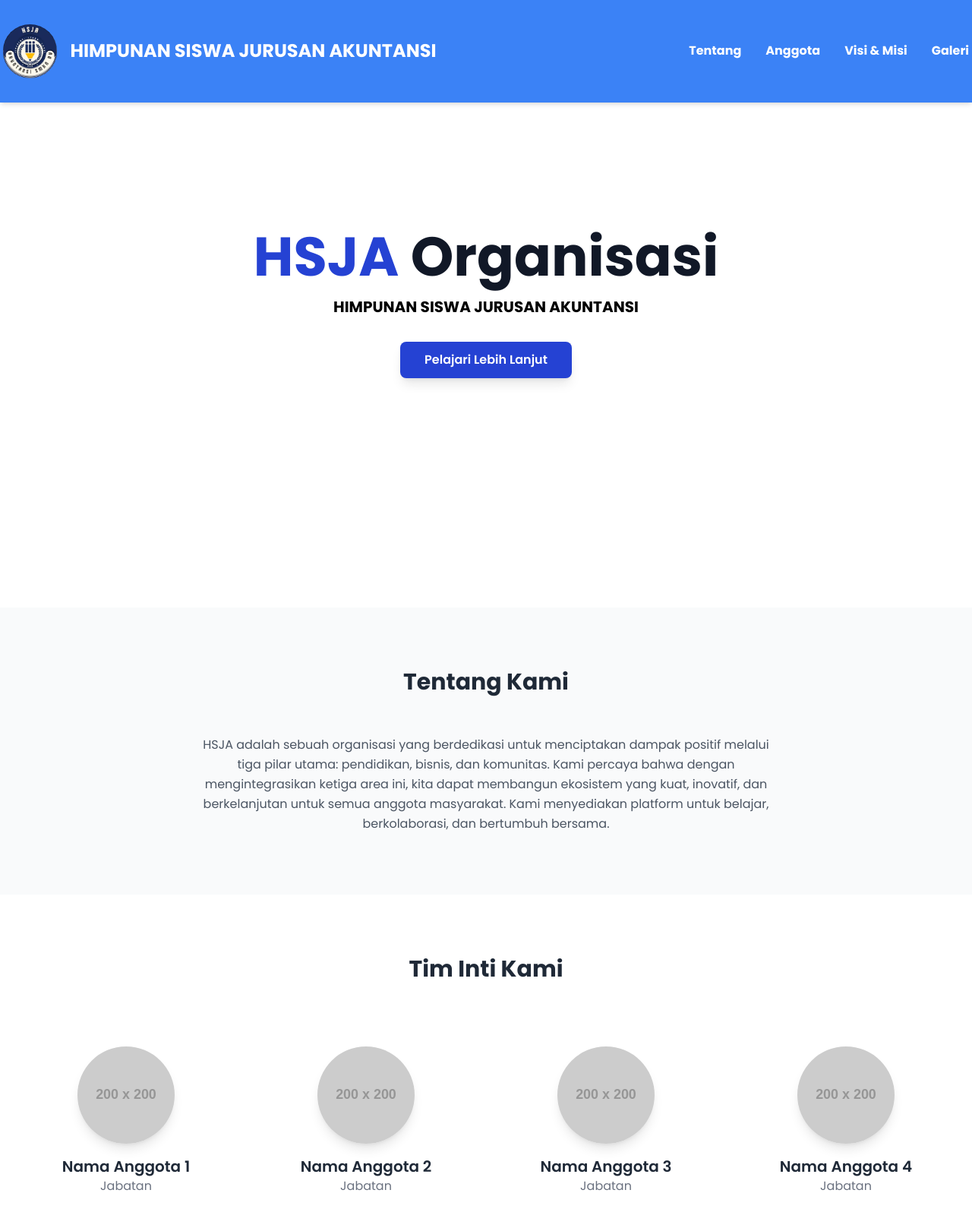
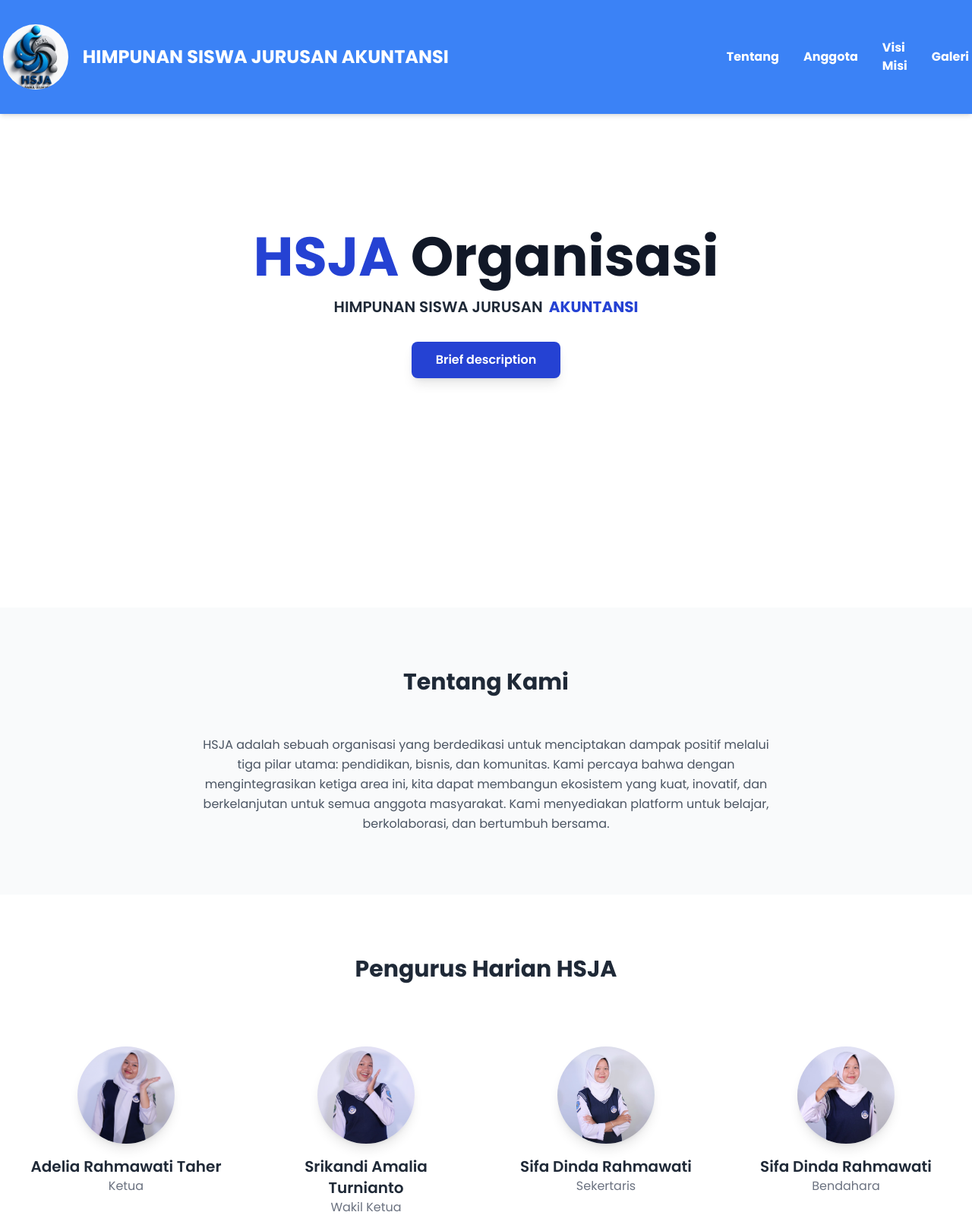
Before and after one commit to HsjpediA/HSJpedia, a plain HTML site: page index.html in a window 1280 px wide. Shown: the top 1621 px of the page at 76% size. Drawn offline with nearby package versions, Linux system fonts and the light colour scheme; placeholder pictures from the web are drawn by us.

Commit message:
Update index.html

```diff
--- a/index.html
+++ b/index.html
@@ -7,6 +7,12 @@
     <script src="https://cdn.tailwindcss.com"></script>
     <link rel="preconnect" href="https://fonts.googleapis.com" />
     <link rel="preconnect" href="https://fonts.gstatic.com" crossorigin />
+    <link
+      class="rounded-full"
+      rel="icon"
+      type="image/x-icon"
+      href="/Asset/LogoHsja-removebg-preview.png"
+    />
     <link
       href="https://fonts.googleapis.com/css2?family=Poppins:wght@400;600;700&display=swap"
       rel="stylesheet"
@@ -24,14 +30,18 @@
       .text-hsja-blue {
         color: rgb(37, 66, 211);
       }
-      .border-hsja-blue {
-        border-color: rgb(37, 66, 211);
+      .text-akuntansi-blue {
+        color: rgb(37, 66, 211) ;
+      }
+        .border-hsja-blue {
+          border-color: rgb(37, 66, 211);
       }
       .Profile {
         background-color: rgb(37, 66, 211);
+
         border-radius: 50%;
-        width: 8%;
-        height: 8%
+        width: 9%;
+        height: 9%
       }
       .hover-text-hsja-blue:hover {
         color: rgb(37, 66, 211);
@@ -58,6 +68,15 @@
         opacity: 1;
         transform: translateY(0);
       }
+
+      #beranda {
+        background-image: url();
+        background-size: cover;
+        background-position: center;
+        background-attachment: fixed;
+        background-repeat: no-repeat;
+
+      }
     </style>
   </head>
   <body class="bg-gray-50 text-gray-800">
@@ -67,26 +86,26 @@
       class="bg-blue-500 shadow-md fixed w-full top-0 z-50 transition-all duration-300"
     >
       <div class="container mx-auto px-1 py-4 bg-blue-500 flex justify-between items-center">
-        <div class="Logo_Title">
-        <img src="logoLamaHSJA.jpg" alt="" class="Profile">
-        <a href="#beranda" class="text-2xl  hover:text-2xl transition-all text-white font-bold text-hsja-blue">HIMPUNAN SISWA JURUSAN AKUNTANSI</a>
-          </div>
+        <div class="min-md:hidden Logo_Title">
+          <img src="Asset/LogoHsja.jpg" alt="" class="Profile">
+          <a href="#beranda" class="text-2xl  hover:text-2xl transition-all text-white font-bold text-hsja-blue">HIMPUNAN SISWA JURUSAN AKUNTANSI</a>
+        </div>
         <!-- Navigasi Desktop -->
         <nav class="hidden md:flex text-white font-bold space-x-8 items-center">
           <a
             href="#tentang"
-            class= "hover:text-hsja-white transition-colors"
+            class= "hover-text-hsja-blue transition-colors"
             >Tentang</a
           >
           <a
             href="#anggota"
-            class="hover:text-hsja-blue transition-colors"
+            class="hover-text-hsja-blue transition-colors"
             >Anggota</a
           >
           <a
             href="#visi-misi"
-            class=" hover:text-hsja-blue transition-colors"
-            >Visi & Misi</a
+            class="hover-text-hsja-blue transition-colors"
+            >Visi  Misi</a
           >
           <a
             href="#galeri"
@@ -123,7 +142,7 @@
           >Anggota</a
         >
         <a href="#visi-misi" class="block py-2 px-6 text-sm hover:bg-gray-100"
-          >Visi & Misi</a
+          >Visi  Misi</a
         >
         <a href="#galeri" class="block py-2 px-6 text-sm hover:bg-gray-100"
           >Galeri</a
@@ -137,21 +156,19 @@
         id="beranda"
         class="min-h-screen flex items-center justify-center bg-white"
       >
-        <div class="text-center px-4">
+        <div class="text-center px-4 ">
           <h1 class="text-5xl md:text-7xl font-bold text-gray-900">
             <span class="text-hsja-blue">HSJA</span> Organisasi
           </h1>
-          <div class="flex">
-          <p class="mt-4 text-lg md:text-xl hover: font-bold text-black max-w-2xl mx-auto">
-            HIMPUNAN SISWA JURUSAN AKUNTANSI
-          </p>
+          <div class="flex mt-4 text-lg md:text-xl justify-center">
+          <!-- <p class="mt-4 text-lg md:text-xl hover: font-bold text-black max-w-2xl mx-auto">
+            HIMPUNAN SISWA JURUSAN
+          </p> -->
+          <span class="pr-2 font-semibold">HIMPUNAN SISWA JURUSAN</span>
+          <span class="text-hsja-blue font-bold">AKUNTANSI</span>
           </div>
-          <a
-            href="#tentang"
-            class="mt-8 inline-block hsja-blue text-white font-semibold px-8 py-3 rounded-lg shadow-lg hover:opacity-90 transition-opacity"
-          >
-            Pelajari Lebih Lanjut
-          </a>
+          <a href="#tentang" class="mt-8 inline-block hsja-blue text-white font-semibold px-8 py-3 rounded-lg shadow-lg hover:font-extrabold hover:opacity-90 transition-opacity"
+          >Brief description</a>
         </div>
       </section>
 
@@ -174,48 +191,48 @@
       <!-- Section Anggota -->
       <section id="anggota" class="py-20 bg-white fade-in-section">
         <div class="container mx-auto px-6">
-          <h2 class="text-3xl font-bold text-center mb-4">Tim Inti Kami</h2>
+          <h2 class="text-3xl font-bold text-center mb-4">Pengurus Harian HSJA</h2>
           <div class="w-24 h-1 bg-hsja-blue mx-auto mb-12"></div>
-          <div class="grid grid-cols-1 sm:grid-cols-2 md:grid-cols-4 gap-8">
+          <div class="grid grid-cols-1 sm:grid-cols-2 md:grid-cols-4  gap-8">
             <!-- Anggota 1 -->
             <div class="text-center p-4">
               <img
-                src="https://placehold.co/200x200/e2e8f0/333?text=Foto"
+                src="/Asset/Gen1_Adelia_Hsja.JPG"
                 alt="Foto Anggota 1"
                 class="w-32 h-32 rounded-full mx-auto mb-4 shadow-lg"
               />
-              <h3 class="text-xl font-semibold">Nama Anggota 1</h3>
-              <p class="text-gray-500">Jabatan</p>
+              <h3 class="text-xl font-semibold">Adelia Rahmawati Taher</h3>
+              <p class="text-gray-500">Ketua</p>
             </div>
             <!-- Anggota 2 -->
             <div class="text-center p-4">
               <img
-                src="https://placehold.co/200x200/e2e8f0/333?text=Foto"
+                src="/Asset/Gen1_LIa_Hsja.jpg"
                 alt="Foto Anggota 2"
                 class="w-32 h-32 rounded-full mx-auto mb-4 shadow-lg"
               />
-              <h3 class="text-xl font-semibold">Nama Anggota 2</h3>
-              <p class="text-gray-500">Jabatan</p>
+              <h3 class="text-xl font-semibold">Srikandi Amalia Turnianto</h3>
+              <p class="text-gray-500">Wakil Ketua</p>
             </div>
             <!-- Anggota 3 -->
             <div class="text-center p-4">
               <img
-                src="https://placehold.co/200x200/e2e8f0/333?text=Foto"
+                src="/Asset/Gen1_Sifa_Hsja.jpg"
                 alt="Foto Anggota 3"
                 class="w-32 h-32 rounded-full mx-auto mb-4 shadow-lg"
               />
-              <h3 class="text-xl font-semibold">Nama Anggota 3</h3>
-              <p class="text-gray-500">Jabatan</p>
+              <h3 class="text-xl font-semibold">Sifa Dinda Rahmawati</h3>
+              <p class="text-gray-500">Sekertaris</p>
             </div>
             <!-- Anggota 4 -->
             <div class="text-center p-4">
               <img
-                src="https://placehold.co/200x200/e2e8f0/333?text=Foto"
+                src="/Asset/Gen1_Sifa(B)_Hsja.jpg"
                 alt="Foto Anggota 4"
                 class="w-32 h-32 rounded-full mx-auto mb-4 shadow-lg"
               />
-              <h3 class="text-xl font-semibold">Nama Anggota 4</h3>
-              <p class="text-gray-500">Jabatan</p>
+              <h3 class="text-xl font-semibold">Sifa Dinda Rahmawati</h3>
+              <p class="text-gray-500">Bendahara</p>
             </div>
           </div>
         </div>
@@ -263,47 +280,47 @@
       <!-- Section Galeri -->
       <section id="galeri" class="py-20 bg-white fade-in-section">
         <div class="container mx-auto px-6">
-          <h2 class="text-3xl font-bold text-center mb-4">Galeri Kegiatan</h2>
+          <h2 class="text-3xl font-bold text-center mb-4">Galeri Generasi HSJA</h2>
           <div class="w-24 h-1 bg-hsja-blue mx-auto mb-12"></div>
           <div class="grid grid-cols-2 md:grid-cols-3 gap-4">
             <div class="overflow-hidden rounded-lg shadow-md">
               <img
-                src="https://placehold.co/600x400/3b82f6/ffffff?text=Kegiatan+1"
+                src="https://placehold.co/600x400/3b82f6/ffffff?text=Next%20Gen"
                 alt="Galeri 1"
                 class="w-full h-full object-cover transform hover:scale-105 transition-transform duration-300"
               />
             </div>
             <div class="overflow-hidden rounded-lg shadow-md">
               <img
-                src="https://placehold.co/600x400/3b82f6/ffffff?text=Kegiatan+2"
+                src="https://placehold.co/600x400/3b82f6/ffffff?text=Next%20Gen"
                 alt="Galeri 2"
                 class="w-full h-full object-cover transform hover:scale-105 transition-transform duration-300"
               />
             </div>
             <div class="overflow-hidden rounded-lg shadow-md">
               <img
-                src="https://placehold.co/600x400/3b82f6/ffffff?text=Kegiatan+3"
+                src="https://placehold.co/600x400/3b82f6/ffffff?text=Next%20Gen"
                 alt="Galeri 3"
                 class="w-full h-full object-cover transform hover:scale-105 transition-transform duration-300"
               />
             </div>
             <div class="overflow-hidden rounded-lg shadow-md">
               <img
-                src="https://placehold.co/600x400/3b82f6/ffffff?text=Kegiatan+4"
+                src="https://placehold.co/600x400/3b82f6/ffffff?text=Next%20Gen"
                 alt="Galeri 4"
                 class="w-full h-full object-cover transform hover:scale-105 transition-transform duration-300"
               />
             </div>
             <div class="overflow-hidden rounded-lg shadow-md">
               <img
-                src="https://placehold.co/600x400/3b82f6/ffffff?text=Kegiatan+5"
+                src="https://placehold.co/600x400/3b82f6/ffffff?text=Next%20Gen"
                 alt="Galeri 5"
                 class="w-full h-full object-cover transform hover:scale-105 transition-transform duration-300"
               />
             </div>
             <div class="overflow-hidden rounded-lg shadow-md">
               <img
-                src="https://placehold.co/600x400/3b82f6/ffffff?text=Kegiatan+6"
+                src="https://placehold.co/600x400/3b82f6/ffffff?text=Next%20Gen"
                 alt="Galeri 6"
                 class="w-full h-full object-cover transform hover:scale-105 transition-transform duration-300"
               />
@@ -317,7 +334,7 @@
     <footer class="hsja-blue text-white">
       <div class="container mx-auto px-6 py-8 text-center">
         <h3 class="text-2xl font-bold mb-2">Hubungi Kami</h3>
-        <p>Email: hsjasmkndarululummuncar@gmail.com | Telp: xxxx</p>
+          <a class="hover:underline hover:text-sky-500" href="https://www.instagram.com/hsja_smkndu?igsh=NWZ1YzY1NGp1NHJ5">Instagram : hsja_smkndu</a>
         <p class="mt-4 text-sm opacity-80">
           &copy; 2025 HSJA Organization. All Rights Reserved.
         </p>
```
